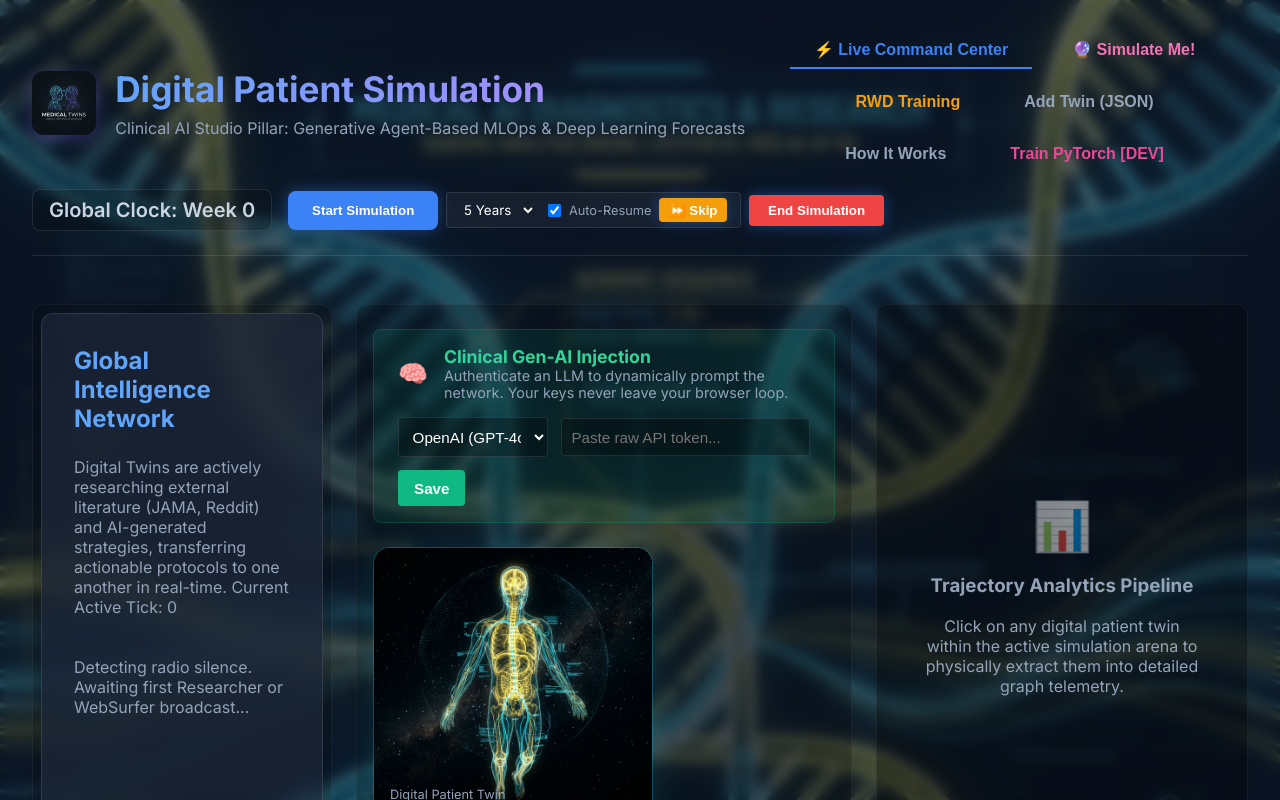
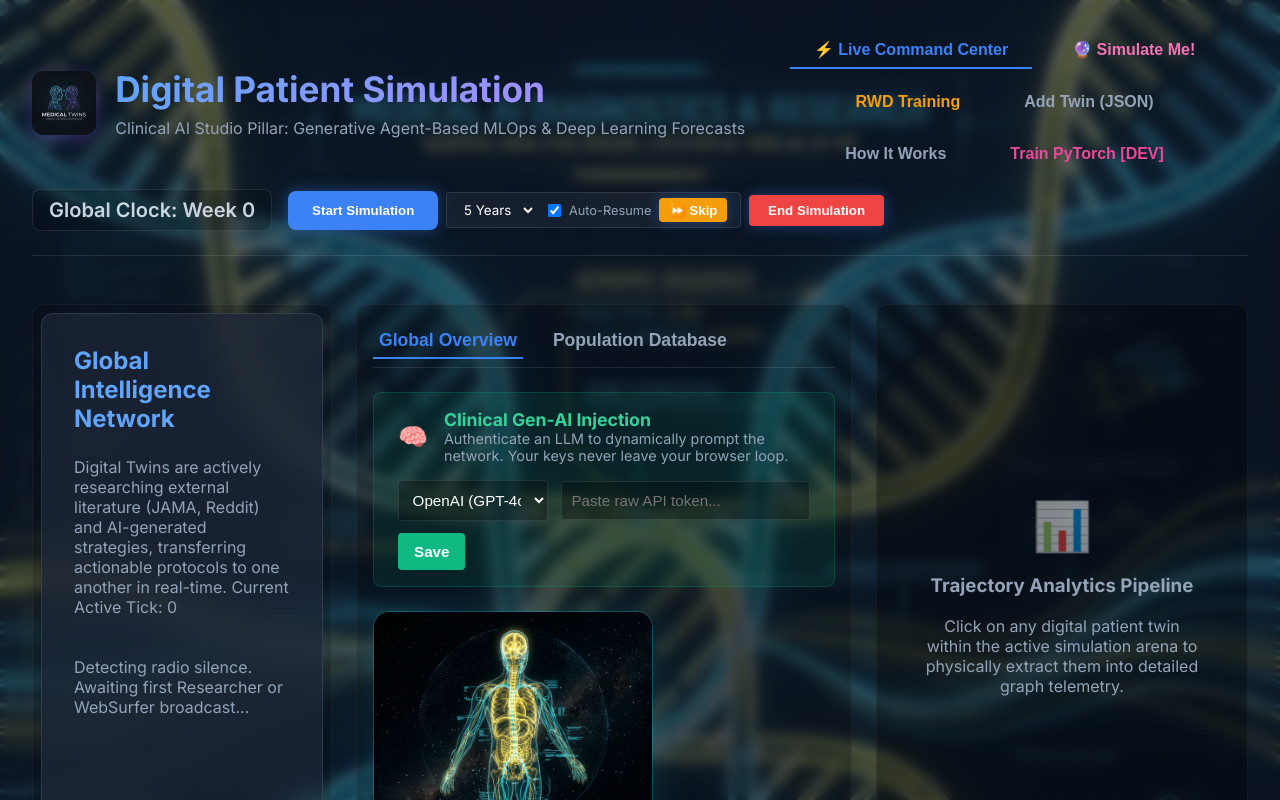
Before and after one commit to myungcwoo/medical-twins, a React (Vite) app: page / in a window 1280 px wide. Shown: the top 800 px of the page. Built offline with nearby package versions, Linux system fonts and the light colour scheme.

Commit message:
feat: implement DashboardView component with LLM configuration and population analytics

```diff
--- a/src/components/DashboardView.tsx
+++ b/src/components/DashboardView.tsx
@@ -24,6 +24,7 @@ const getStressColor = (val: number) => {
 
 export const DashboardView: FC<Props> = ({ agents, onSelectAgent }) => {
   const [page, setPage] = useState(1);
+  const [subTab, setSubTab] = useState<'overview' | 'database'>('overview');
   const [apiKey, setApiKey] = useState(LLMEngine.apiKey || '');
   const [provider, setProvider] = useState<any>(LLMEngine.provider);
   const itemsPerPage = 20;
@@ -51,7 +52,23 @@ export const DashboardView: FC<Props> = ({ agents, onSelectAgent }) => {
 
   return (
     <div className="dashboard-wrapper">
-       {/* Generative AI Configuration */}
+      {/* Sub-Tab Navigation */}
+      <div style={{ display: 'flex', gap: '1.5rem', marginBottom: '1.5rem', borderBottom: '1px solid rgba(255,255,255,0.1)', paddingBottom: '0.5rem' }}>
+        <button
+          onClick={() => setSubTab('overview')}
+          style={{ background: 'transparent', border: 'none', color: subTab === 'overview' ? '#3b82f6' : 'var(--text-muted)', fontWeight: 'bold', fontSize: '1.1rem', cursor: 'pointer', borderBottom: subTab === 'overview' ? '2px solid #3b82f6' : '2px solid transparent', paddingBottom: '0.4rem', transition: 'all 0.2s' }}>
+          Global Overview
+        </button>
+        <button
+          onClick={() => setSubTab('database')}
+          style={{ background: 'transparent', border: 'none', color: subTab === 'database' ? '#10b981' : 'var(--text-muted)', fontWeight: 'bold', fontSize: '1.1rem', cursor: 'pointer', borderBottom: subTab === 'database' ? '2px solid #10b981' : '2px solid transparent', paddingBottom: '0.4rem', transition: 'all 0.2s' }}>
+          Population Database
+        </button>
+      </div>
+
+       {subTab === 'overview' && (
+         <>
+           {/* Generative AI Configuration */}
        <div style={{ marginBottom: '1.5rem', display: 'flex', flexDirection: 'column', gap: '1rem', background: 'rgba(16, 185, 129, 0.1)', padding: '1rem 1.5rem', borderRadius: '8px', border: '1px solid rgba(16, 185, 129, 0.2)' }}>
           <div style={{ display: 'flex', alignItems: 'center', gap: '1rem' }}>
               <span style={{ fontSize: '1.5rem' }}>🧠</span>
@@ -117,8 +134,12 @@ export const DashboardView: FC<Props> = ({ agents, onSelectAgent }) => {
             </div>
           </div>
        </div>
+       </>
+      )}
 
-       {/* Pagination Controls */}
+       {subTab === 'database' && (
+        <>
+        {/* Pagination Controls */}
        <div style={{ display: 'flex', justifyContent: 'space-between', alignItems: 'center', marginBottom: '1.5rem', background: 'rgba(0,0,0,0.2)', padding: '1rem 1.5rem', borderRadius: '8px', border: '1px solid rgba(255,255,255,0.05)' }}>
          <h2 style={{ margin: 0, fontSize: '1.25rem', color: '#e2e8f0' }}>Population Database</h2>
          <div style={{ display: 'flex', gap: '1rem', alignItems: 'center' }}>
@@ -198,6 +219,8 @@ export const DashboardView: FC<Props> = ({ agents, onSelectAgent }) => {
               </div>
             ))}
        </div>
+       </>
+      )}
     </div>
   );
 };
```
